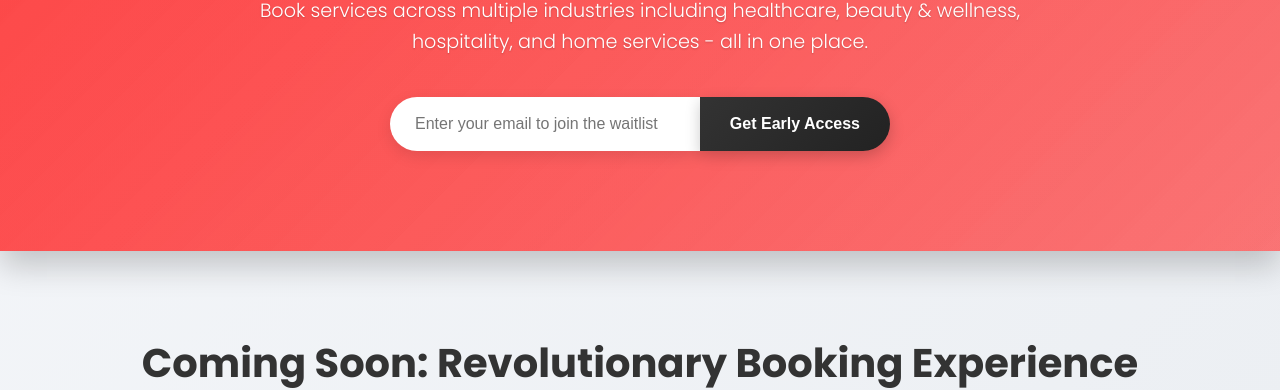
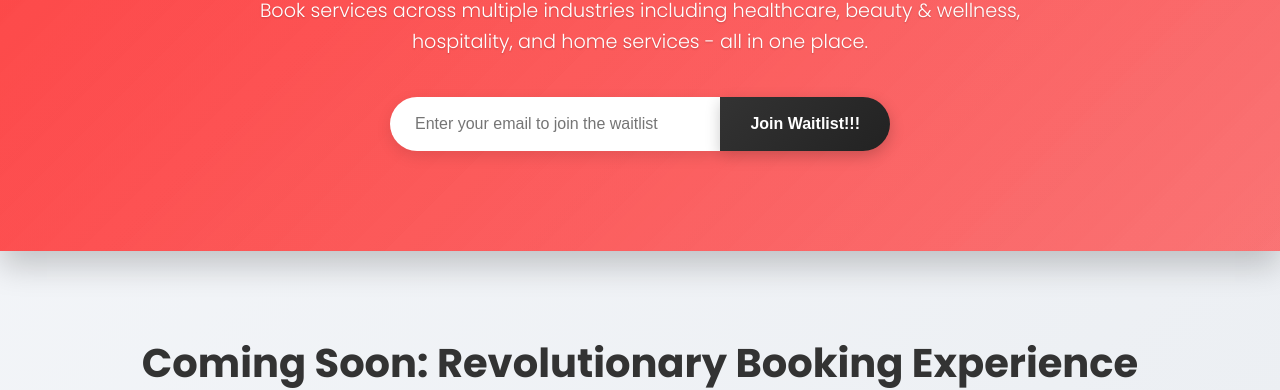
Before and after one commit to markmymeet/comming-soon, a plain HTML site: page index.html in a window 1280 px wide. Shown: the part 412-802 px from the top of the page. Drawn offline with Linux system fonts and the light colour scheme.

Commit message:
Update index.html

```diff
--- a/index.html
+++ b/index.html
@@ -633,7 +633,7 @@
 
                 <form action="https://formspree.io/f/xnnjedgv" method="POST" class="waitlist-form">
                     <input type="email" name="email" placeholder="Enter your email to join the waitlist" required>
-                    <button type="submit" class="btn">Get Early Access</button>
+                    <button type="submit" class="btn">Join Waitlist!!!</button>
                 </form>
             </div>
         </div>
```
